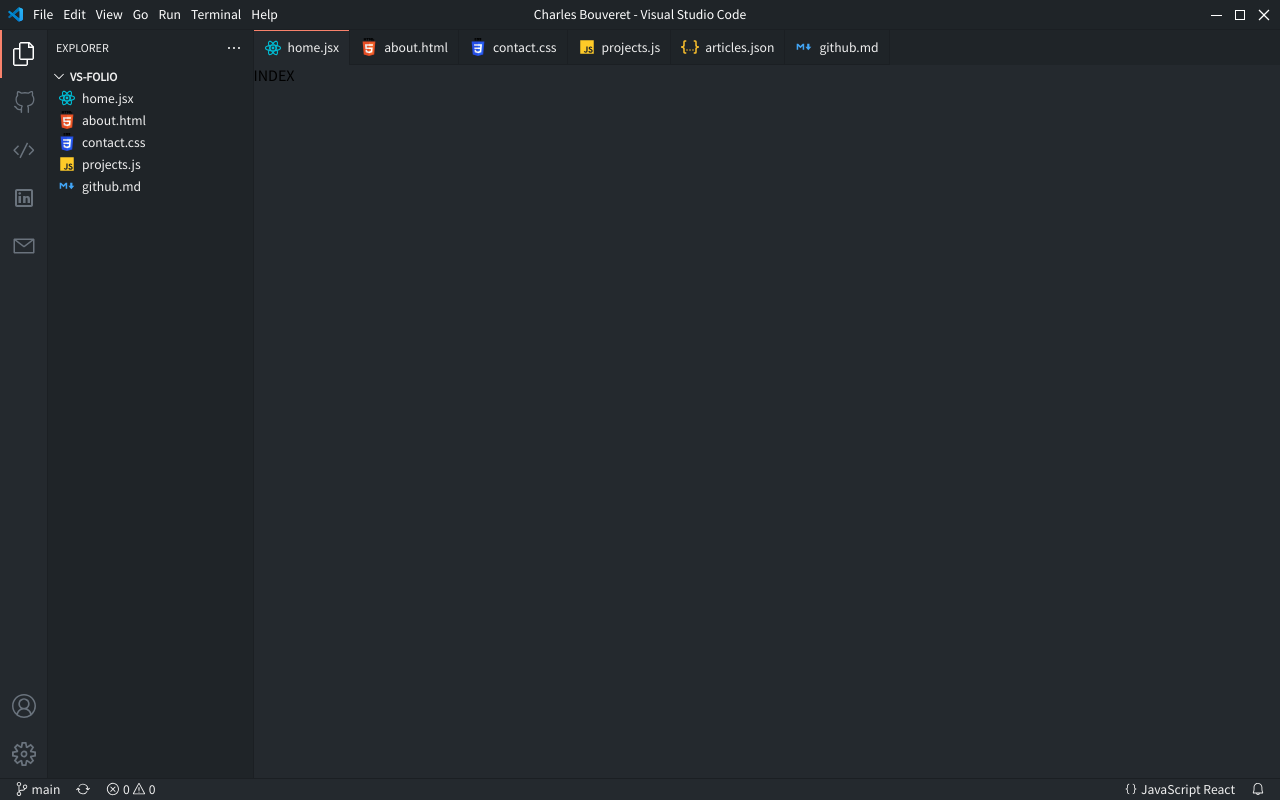
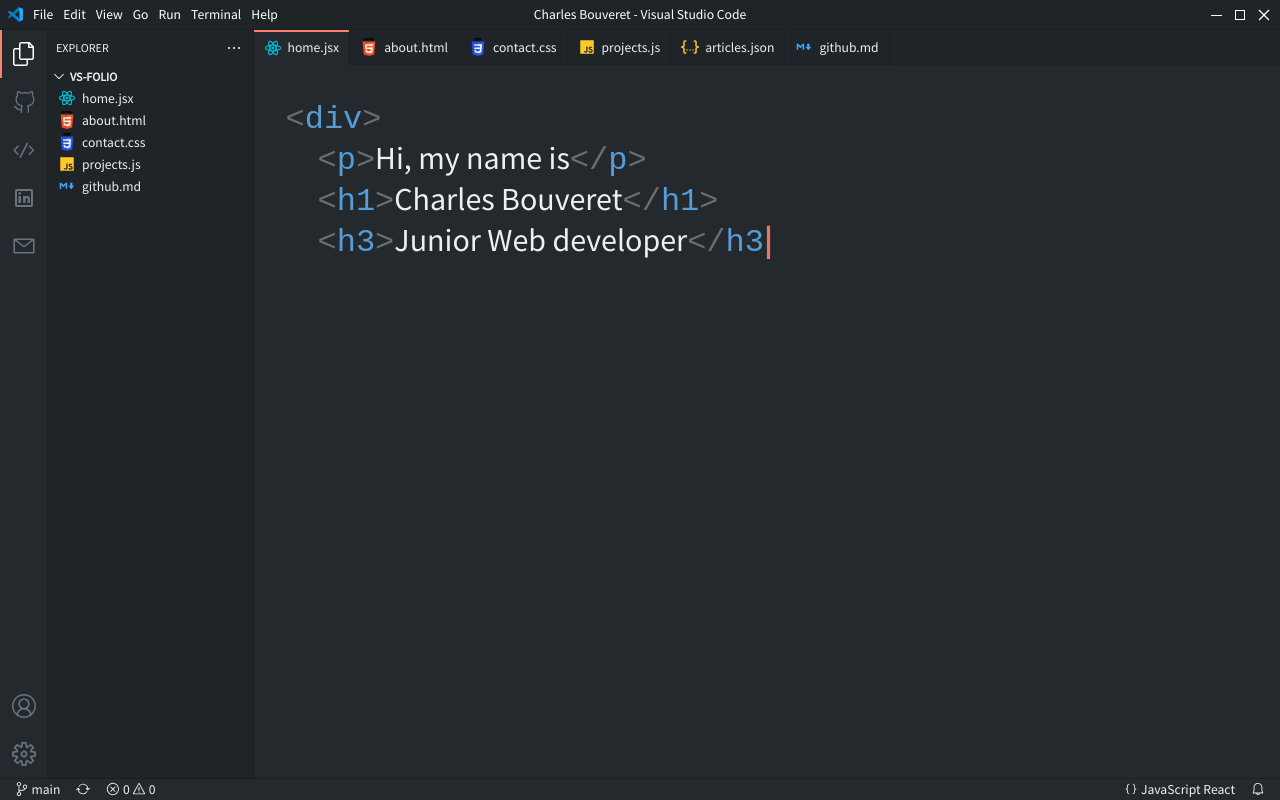
Before and after one commit to C-bv/vs-folio, a Next.js app: page / in a window 1280 px wide. Built offline with nearby package versions, Linux system fonts and the light colour scheme.

Commit message:
added react-typist & some css

```diff
--- a/components/Layout.jsx
+++ b/components/Layout.jsx
@@ -9,7 +9,7 @@
 	return (
 		<>
 		<Titlebar />
-		<div id={styles.main}>
+		<div id={styles.container}>
 		  <Explorerbar />
 		  <Explorer />
 		  <div style={{ width: '100%' }}>
--- a/package.json
+++ b/package.json
@@ -12,6 +12,7 @@
     "next": "12.1.0",
     "react": "17.0.2",
     "react-dom": "17.0.2",
+    "react-typist": "^2.0.5",
     "sass": "^1.49.9"
   },
   "devDependencies": {
--- a/pages/index.jsx
+++ b/pages/index.jsx
@@ -1,15 +1,72 @@
+import React, { useState } from 'react';
+import Typist from 'react-typist';
+import "react-typist/dist/Typist.css";
+import tags from '../styles/Tagstyles.module.scss';
+import styles from '../styles/HomePage.module.scss';
 
 
 export default function HomePage() {
+
+	const [title, renderTitle] = useState(true);
+	const [msg, renderMsg] = useState(false);
+
 	return (
-		<>
-			<div>INDEX</div>
-		</>
+		<div id={styles.homePageContainer}>
+			<div>
+				<div id={styles.title}>
+					{title ? (
+						<Typist id={styles.title}
+							avgTypingDelay={70}
+							onTypingDone={() => setTimeout(() => {
+								renderMsg(!msg)
+								renderTitle(!title)
+							}, 2000)}
+
+						>
+							{/* div starts */}
+							<span className={tags.tagnamecolor}><span className={tags.tagcolor}>&lt;</span>div<span className={tags.tagcolor}>&gt;</span></span><br />
+
+							{/* p starts */}
+							&emsp;<span className={tags.tagnamecolor}><span className={tags.tagcolor}>&lt;</span>p<span className={tags.tagcolor}>&gt;</span></span>
+							<span>Hi, my name is</span>
+							<span class={tags.tagnamecolor}><span class={tags.tagcolor}>&lt;/</span>p<span class={tags.tagcolor}>&gt;</span></span><br />
+							{/* p ends */}
+
+							{/* h1 starts */}
+							&emsp;<span className={tags.tagnamecolor}><span className={tags.tagcolor}>&lt;</span>h1<span className={tags.tagcolor}>&gt;</span></span>
+							<span>Charles Bouveret</span>
+							<span class={tags.tagnamecolor}><span class={tags.tagcolor}>&lt;/</span>h1<span class={tags.tagcolor}>&gt;</span></span><br />
+							{/* h1 ends */}
+
+							{/* h3 starts */}
+							&emsp;<span className={tags.tagnamecolor}><span className={tags.tagcolor}>&lt;</span>h3<span className={tags.tagcolor}>&gt;</span></span>
+							<span>Junior Web developer</span>
+							<span class={tags.tagnamecolor}><span class={tags.tagcolor}>&lt;/</span>h3<span class={tags.tagcolor}>&gt;</span></span><br />
+							{/* h3 ends */}
+
+							{/* p starts */}
+							&emsp;<span class={tags.tagnamecolor}><span class={tags.tagcolor}>&lt;</span>p<span class={tags.tagcolor}>&gt;</span></span>
+							<span>I'm a junior web developer based in Pau, France</span>
+							<span class={tags.tagnamecolor}><span class={tags.tagcolor}>&lt;/</span>p<span class={tags.tagcolor}>&gt;</span></span><br />
+							{/* p ends */}
+
+							<span class={tags.tagnamecolor}><span class={tags.tagcolor}>&lt;/</span>div<span class={tags.tagcolor}>&gt;</span></span><br />
+							{/* div ends */}
+
+						</Typist>
+					) : null}
+				</div>
+				<div id={styles.title}>
+					{msg ? (
+						<>
+							<p>Hi, my name is</p>
+							<h1>Charles Bouveret</h1>
+							<h3>Junior Web developer</h3>
+							<p>I'm a junior web developer based in Pau, France</p>
+						</>
+					) : null}
+				</div>
+			</div>
+		</div>
 	);
 }
-
-// export async function getStaticProps() {
-// 	return {
-// 		props: { title: 'Home' },
-// 	};
-// }
--- a/styles/Explorerbar.module.scss
+++ b/styles/Explorerbar.module.scss
@@ -43,6 +43,10 @@
         fill: var(--sidebar-icon-color);
     }
 
+    a{
+        padding: 12px;
+    }
+
 }
 .icon{
     display: block;
--- /dev/null
+++ b/styles/HomePage.module.scss
@@ -0,0 +1,14 @@
+#homePageContainer{
+    display: flex;
+    height: 75vh;
+    color: var(--text-color);
+}
+
+#title{
+    font-size: 2rem;
+}
+
+#msg{
+    color: var(--text-color);
+    font-size: 1rem;
+}
--- a/styles/Layout.module.scss
+++ b/styles/Layout.module.scss
@@ -1,4 +1,8 @@
-#main{
+#container{
     height: calc(100vh - 30px - 22.5px);
     display: flex;
 }
+
+.content{
+    padding: 2rem;
+}
--- a/styles/Tabs.module.scss
+++ b/styles/Tabs.module.scss
@@ -25,7 +25,7 @@
             position: absolute;
             top: 0;
             left: 0;
-            height: 1px;
+            height: 2px;
             width: 100%;
             background-color: var(--accent-color);
         }
--- /dev/null
+++ b/styles/Tagstyles.module.scss
@@ -0,0 +1,25 @@
+.tagnamecolor{
+    color: #569CD6;
+    font-family: monospace;
+}
+
+.tagcolor{
+    color: #6d6d6d;
+    font-family: monospace;
+}
+
+.attributecolor{
+    color: red;
+    font-family: monospace;
+}
+
+.attributevaluecolor{
+    color: mediumblue;
+    font-family: monospace;
+}
+
+
+.tagcolor_jQuery{
+    color: #efd81e;
+    font-family: monospace;
+}
--- a/styles/globals.scss
+++ b/styles/globals.scss
@@ -36,3 +36,9 @@
 body {
     background-color: var(--main-bg);
 }
+
+// Cursor color
+.Typist .Cursor {
+    color: var(--accent-color) !important;
+    font-weight: bold;
+}
```
Also changed, not shown: components/Explorerbar.jsx (+5 -3 lines), 1 other file (tests, documents, lock files or other folders).
